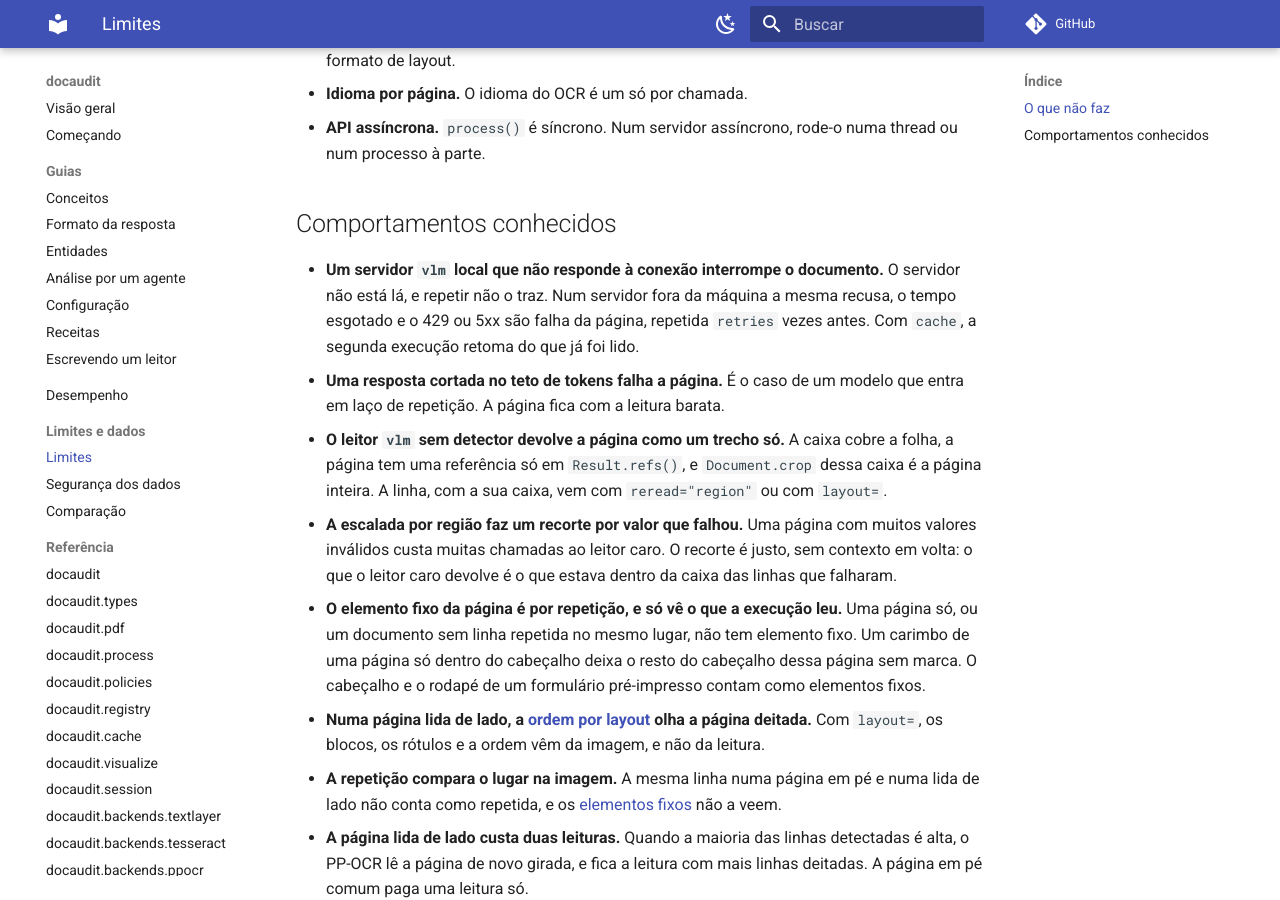
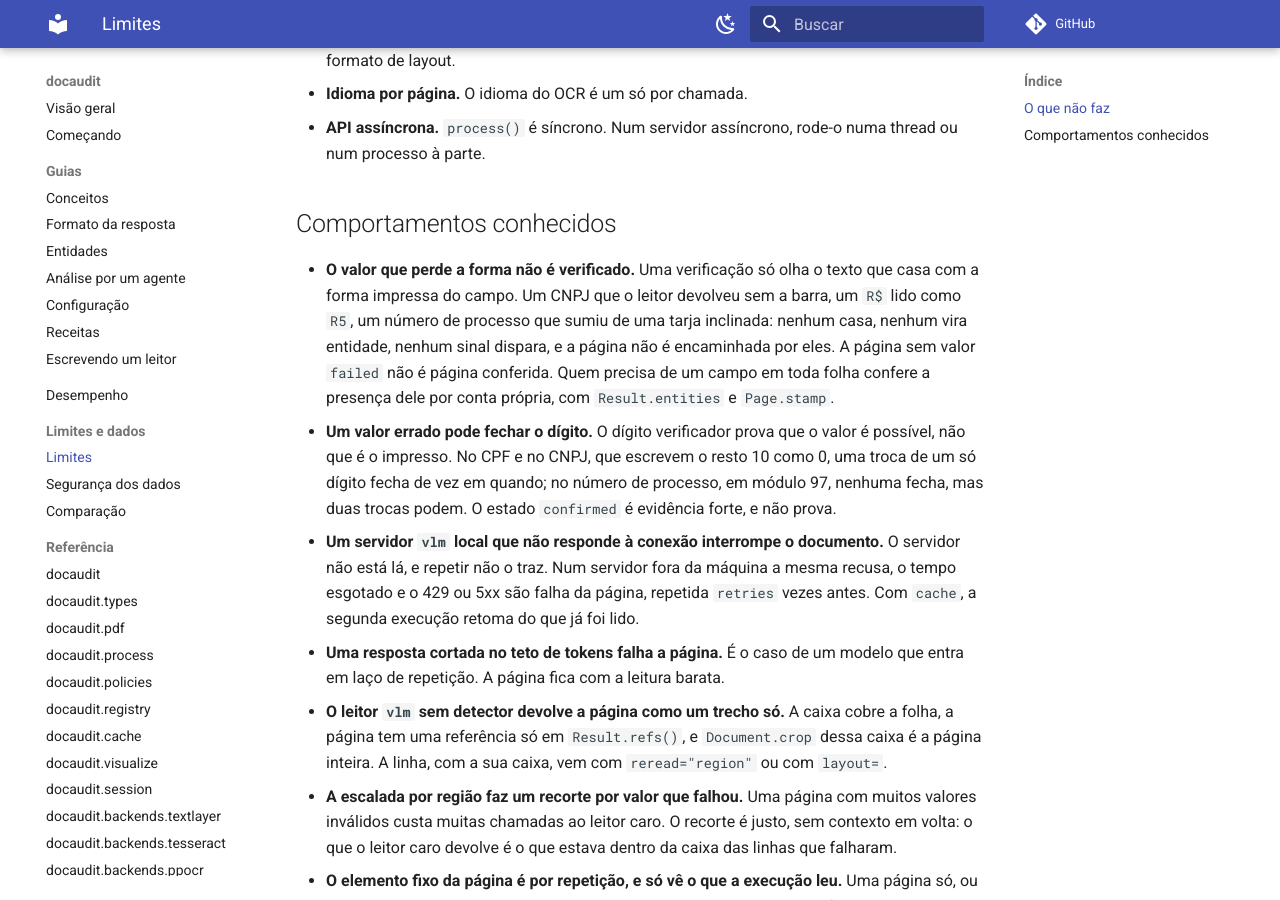
Before and after one commit to hugohonda/docaudit, an MkDocs documentation site: the page built from docs/limits.md, in a window 1280 px wide and 900 px high, scrolled down 893 px. Built offline with MkDocs 1.6.1 and Material for MkDocs 9.7.7, drawn with Linux system fonts in a browser that asks for light colours; comment, search, counter and statistics services are not loaded.

Commit message:
diz nos limites o que a verificação não vê e o que o dígito deixa passar
A documentação não dizia o limite principal do método: uma verificação só
olha o texto que casa com a forma do campo. O valor que o leitor deformou
não vira entidade, não dispara sinal e não encaminha a página, e uma página
sem `failed` não é página conferida. Entra em Limites e, em uma frase, em
Entidades.

Entra também o que o dígito verificador deixa passar. Enumeradas com
`Check.is_valid` sobre 3.000 valores válidos por tipo, as trocas de um só
dígito que ainda fecham são 538 de 297.000 no CPF e 148 de 378.000 no CNPJ,
que escrevem o resto 10 como 0, e 0 de 540.000 no número de processo; duas
trocas fecham em cerca de uma vez em cem. O estado `confirmed` é evidência
forte, e não prova.

Em Análise por um agente, a `failed` só foi relida por outra família quando
quem chama passou `confirm=`; a frase dizia isso sem a condição.

```diff
--- a/docs/limits.md
+++ b/docs/limits.md
@@ -38,6 +38,19 @@ precisa saber antes de confiar num resultado.
 
 ## Comportamentos conhecidos
 
+- **O valor que perde a forma não é verificado.** Uma verificação só olha o
+  texto que casa com a forma impressa do campo. Um CNPJ que o leitor
+  devolveu sem a barra, um `R$` lido como `R5`, um número de processo que
+  sumiu de uma tarja inclinada: nenhum casa, nenhum vira entidade, nenhum
+  sinal dispara, e a página não é encaminhada por eles. A página sem valor
+  `failed` não é página conferida. Quem precisa de um campo em toda folha
+  confere a presença dele por conta própria, com `Result.entities` e
+  `Page.stamp`.
+- **Um valor errado pode fechar o dígito.** O dígito verificador prova que o
+  valor é possível, não que é o impresso. No CPF e no CNPJ, que escrevem o
+  resto 10 como 0, uma troca de um só dígito fecha de vez em quando; no
+  número de processo, em módulo 97, nenhuma fecha, mas duas trocas podem.
+  O estado `confirmed` é evidência forte, e não prova.
 - **Um servidor `vlm` local que não responde à conexão interrompe o
   documento.** O servidor não está lá, e repetir não o traz. Num servidor
   fora da máquina a mesma recusa, o tempo esgotado e o 429 ou 5xx são falha
```
Also changed, not shown: docs/agent.md (+2 -2 lines), docs/entities.md (+4 -0 lines).
